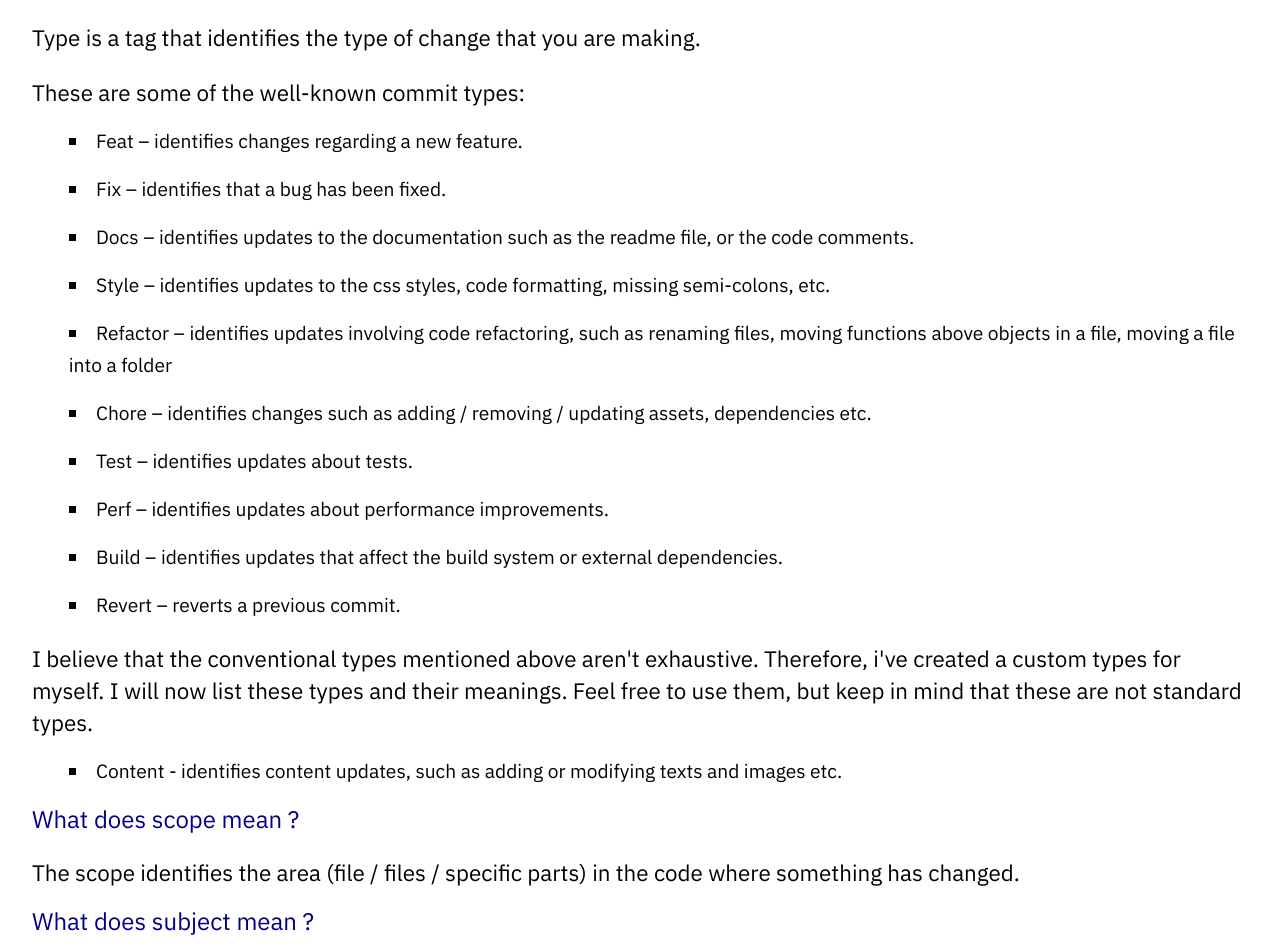
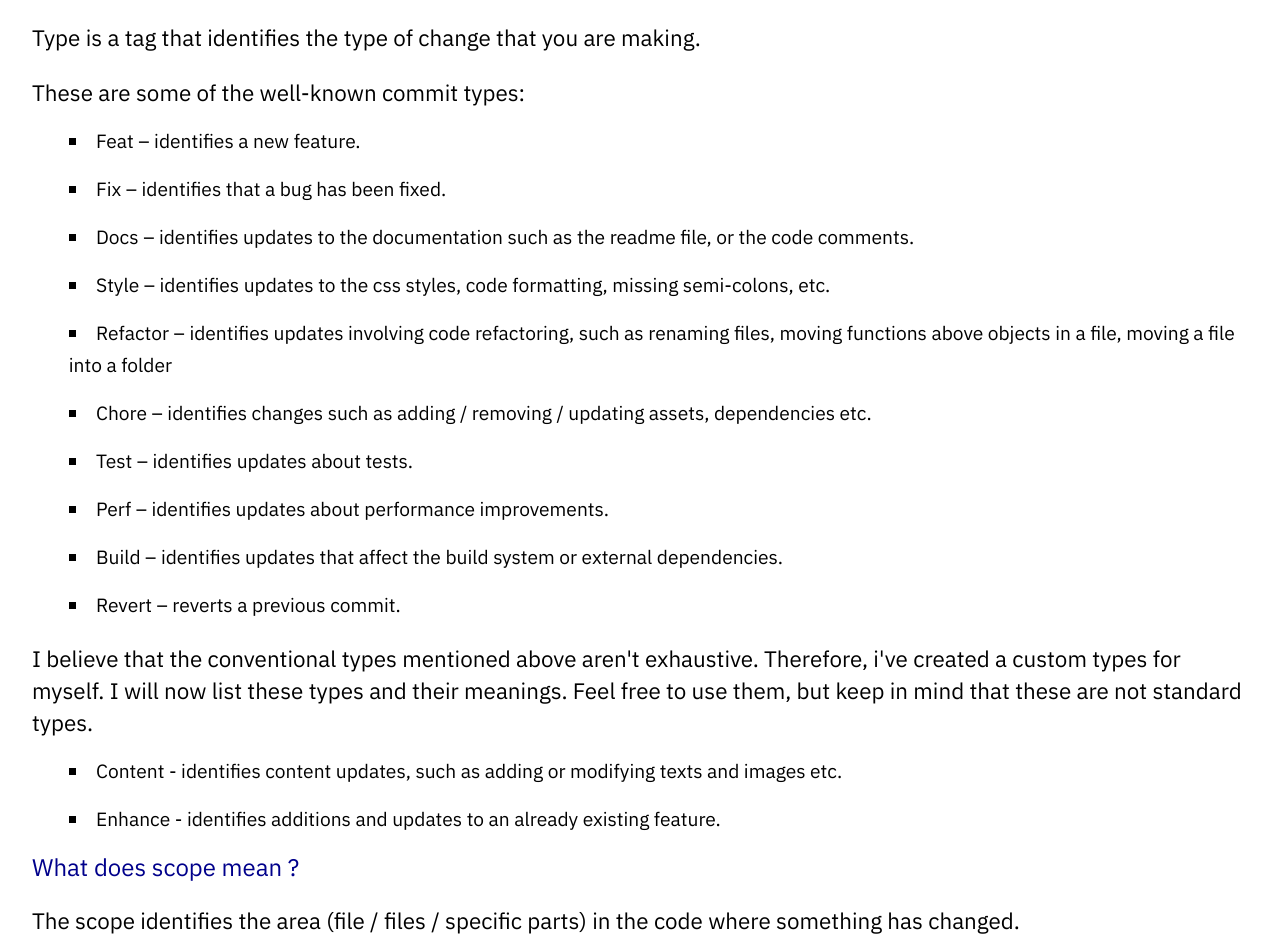
Before and after one commit to Elir-Mahad/notes, a Next.js app: page /writing-commit-messages in a window 1280 px wide. Shown: the part 742-1692 px from the top of the page. Built offline with nearby package versions, Linux system fonts and the light colour scheme.

Commit message:
content(commits-post): add new commit type, feat(components): create intro python folder, chap 1 file

```diff
--- a/pages/intro-to-python.js
+++ b/pages/intro-to-python.js
@@ -207,7 +207,7 @@ function IntroPython() {
 
         <Sentence>
           In the below example, we are going to change the value of a list
-          element by redefining it. For example:
+          element by redefining it:
         </Sentence>
 
         <Code>
@@ -249,7 +249,7 @@ function IntroPython() {
 
         <Sentence>
           In the below example we are going to add elements to, and remove
-          elements from, a list. For example:
+          elements from, a list:
         </Sentence>
 
         <Code>
--- a/pages/writing-commit-messages.js
+++ b/pages/writing-commit-messages.js
@@ -76,7 +76,7 @@ function WritingCommits() {
           Type is a tag that identifies the type of change that you are making.{" "}
         </Sentence>
         <Sentence>These are some of the well-known commit types:</Sentence>
-        <Litem>Feat – identifies changes regarding a new feature. </Litem>
+        <Litem>Feat – identifies a new feature. </Litem>
         <Litem>Fix – identifies that a bug has been fixed.</Litem>
         <Litem>
           Docs – identifies updates to the documentation such as the readme
@@ -113,6 +113,11 @@ function WritingCommits() {
         <Litem>
           Content - identifies content updates, such as adding or modifying
           texts and images etc.
+        </Litem>
+
+        <Litem>
+          Enhance - identifies additions and updates to an already existing
+          feature.
         </Litem>
 
         {/*  */}
```
Also changed, not shown: components/intropythonchaps/IntroPythonChapOne.js (added, +11 -0 lines).
